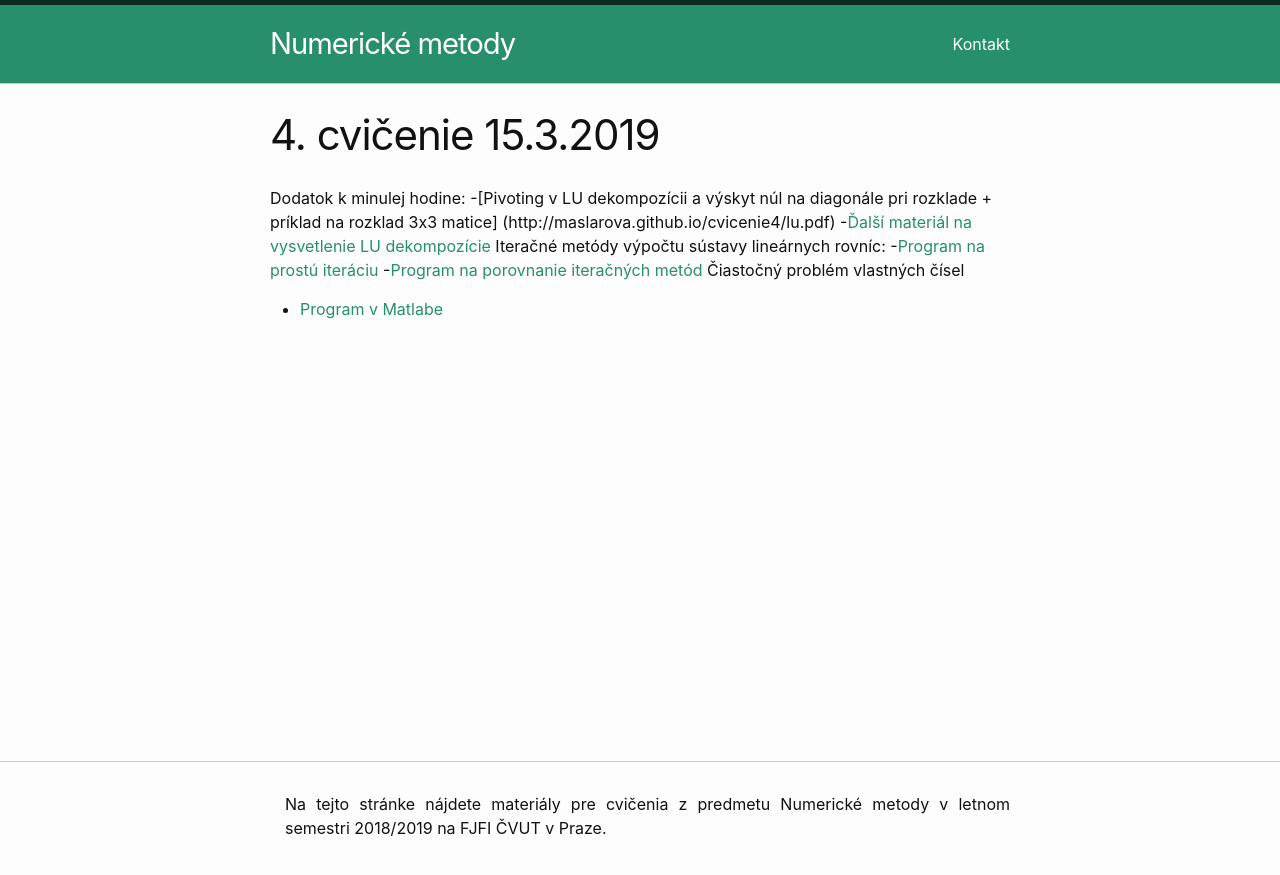
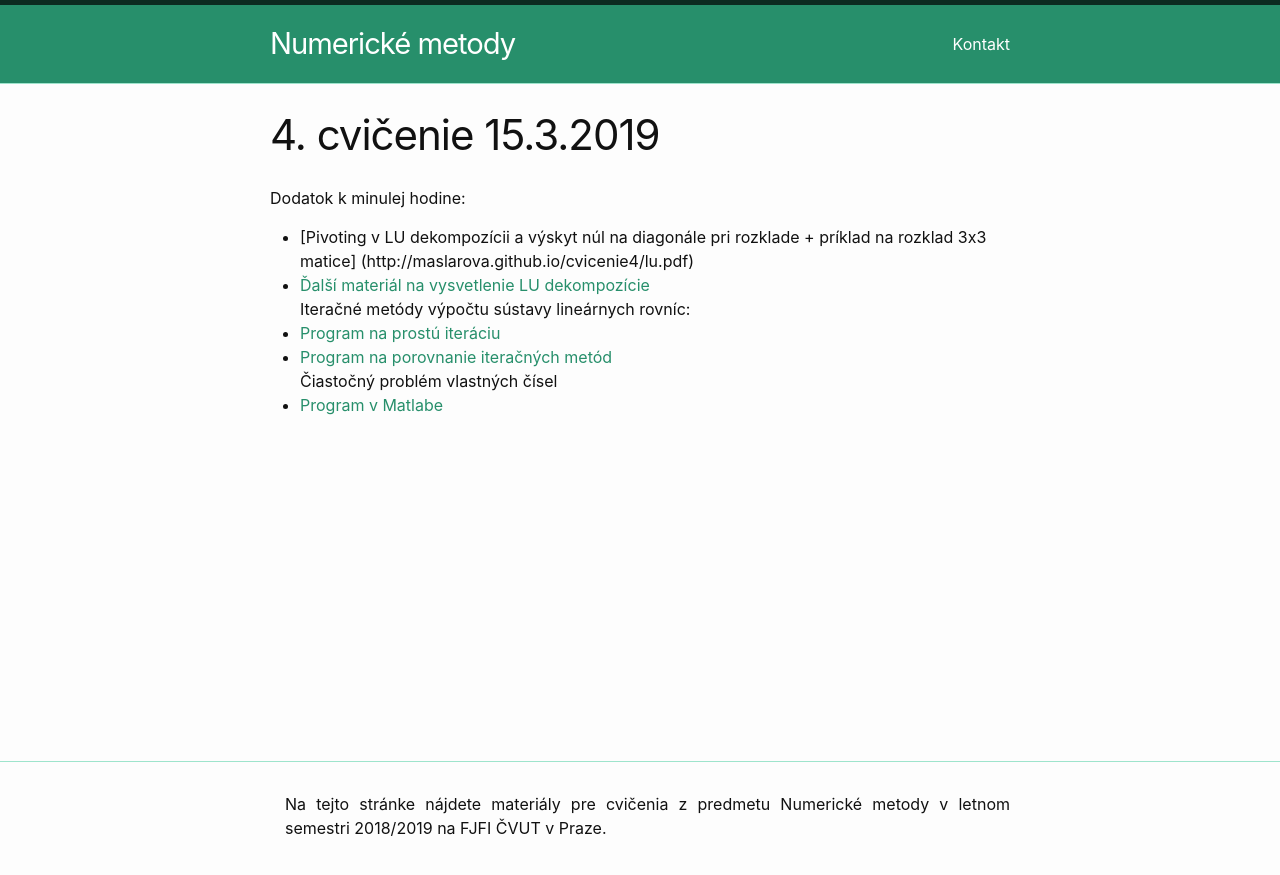
Before and after one commit to maslarova/maslarova.github.io, a Jekyll site: the page built from _posts/2019-03-14-cvicenie4.md, in a window 1280 px wide. Shown: the top 875 px of the page. Built offline with Jekyll 4.4.1, drawn with Linux system fonts in a browser that asks for light colours.

Commit message:
zmeny cv.4

```diff
--- a/_posts/2019-03-14-cvicenie4.md
+++ b/_posts/2019-03-14-cvicenie4.md
@@ -3,11 +3,12 @@
 title:  "4. cvičenie 15.3.2019"
 <!--date:   2019-03-08 13:26:13 +0100-->
 ---
-Dodatok k minulej hodine:
--[Pivoting v LU dekompozícii a výskyt núl na diagonále pri rozklade + príklad na rozklad 3x3 matice] (http://maslarova.github.io/cvicenie4/lu.pdf)
--[Ďalší materiál na vysvetlenie LU dekompozície](http://kfe.fjfi.cvut.cz/~vachal/edu/nme/02_linalg/DOCS/teorie_LU_dekompozice.pdf)
-Iteračné metódy výpočtu sústavy lineárnych rovníc:
--[Program na prostú iteráciu](http://maslarova.github.io/cvicenie3/prostaIterace.m)
--[Program na porovnanie iteračných metód](http://maslarova.github.io/cvicenie4/porovnani_metod.m)
-Čiastočný problém vlastných čísel
+
+Dodatok k minulej hodine:<br />
+- [Pivoting v LU dekompozícii a výskyt núl na diagonále pri rozklade + príklad na rozklad 3x3 matice] (http://maslarova.github.io/cvicenie4/lu.pdf) <br />
+- [Ďalší materiál na vysvetlenie LU dekompozície](http://kfe.fjfi.cvut.cz/~vachal/edu/nme/02_linalg/DOCS/teorie_LU_dekompozice.pdf)<br />
+Iteračné metódy výpočtu sústavy lineárnych rovníc:<br />
+- [Program na prostú iteráciu](http://maslarova.github.io/cvicenie3/prostaIterace.m)<br />
+- [Program na porovnanie iteračných metód](http://maslarova.github.io/cvicenie4/porovnani_metod.m)<br />
+Čiastočný problém vlastných čísel<br />
 - [Program v Matlabe](http://maslarova.github.io/cvicenie4/vlcislo.m)
```
